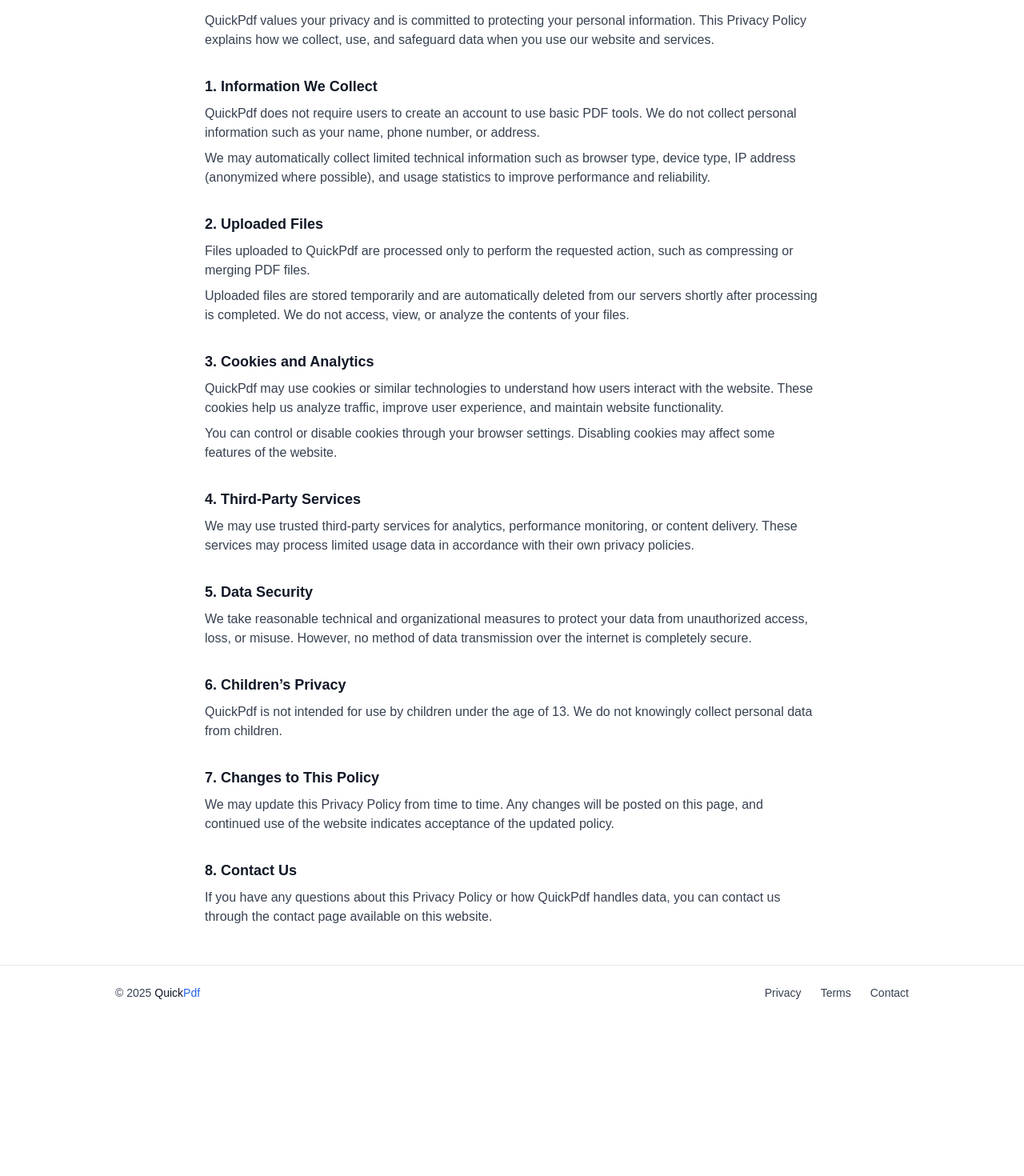
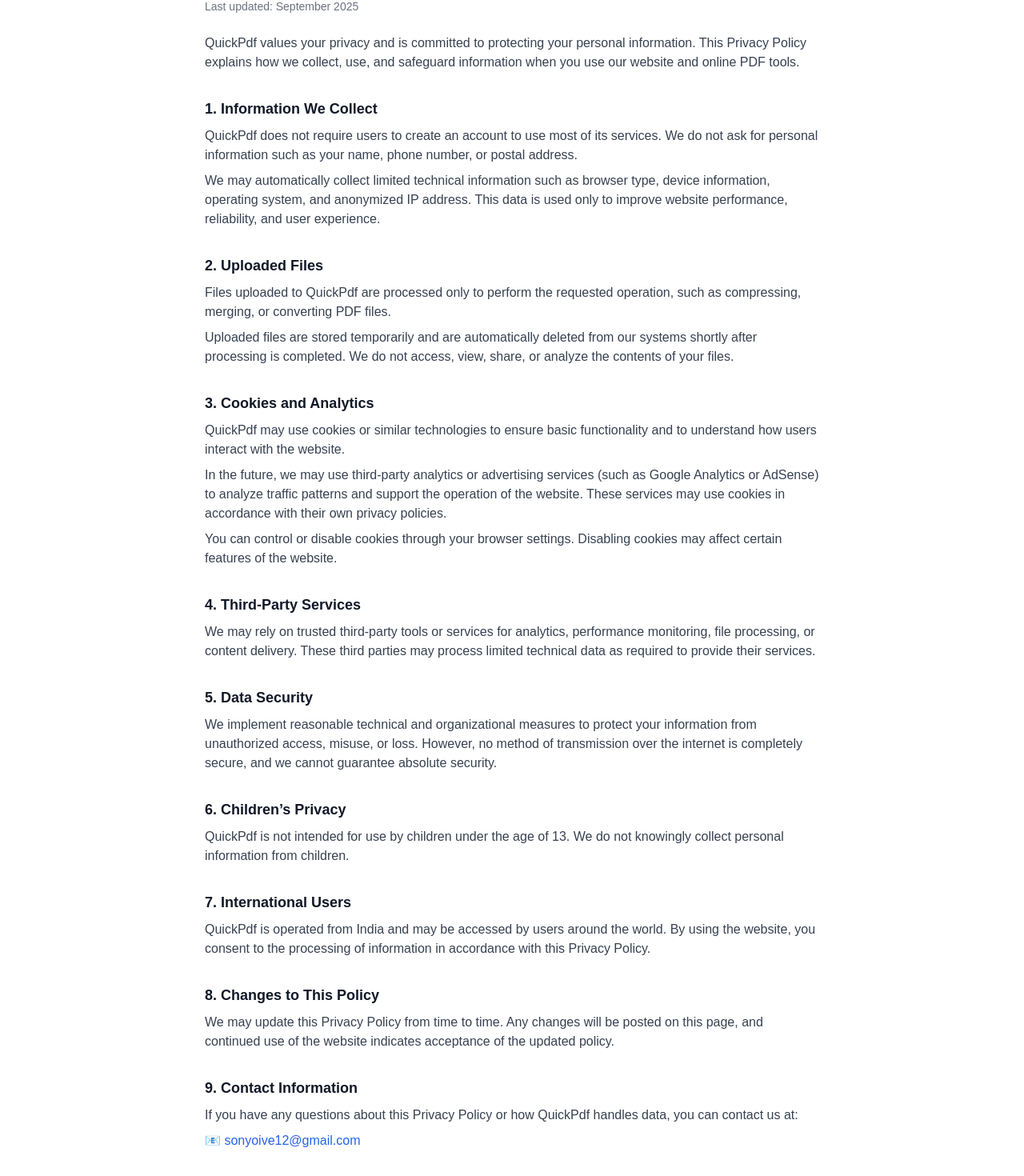
Before and after one commit to AshuY75/QuickPdf, a Next.js app: page /privacy-policy in a window 1280 px wide. Shown: the part 159-1629 px from the top of the page at 80% size. Before the commit the page ends 1434 px from the top, so only its background shows below. Built offline with nearby package versions, Linux system fonts and the light colour scheme; no server answers.

Commit message:
Replace Next.js demo homepage with QuickPDF tool cards

```diff
--- a/src/app/privacy-policy/page.tsx
+++ b/src/app/privacy-policy/page.tsx
@@ -14,88 +14,115 @@
 
       <main className="flex-1 px-4 sm:px-6 lg:px-8 py-12">
         <div className="max-w-3xl mx-auto">
-          <h1 className="text-2xl md:text-3xl font-bold text-[#111827] mb-6">
+          <h1 className="text-2xl md:text-3xl font-bold text-[#111827] mb-2">
             Privacy Policy
           </h1>
+
+          <p className="text-sm text-[#6B7280] mb-6">
+            Last updated: September 2025
+          </p>
 
           <p className="text-[#374151] mb-4">
             QuickPdf values your privacy and is committed to protecting your
             personal information. This Privacy Policy explains how we collect,
-            use, and safeguard data when you use our website and services.
+            use, and safeguard information when you use our website and online
+            PDF tools.
           </p>
 
+          {/* 1 */}
           <h2 className="text-lg font-semibold text-[#111827] mt-8 mb-2">
             1. Information We Collect
           </h2>
           <p className="text-[#374151]">
-            QuickPdf does not require users to create an account to use basic
-            PDF tools. We do not collect personal information such as your name,
-            phone number, or address.
+            QuickPdf does not require users to create an account to use most of
+            its services. We do not ask for personal information such as your
+            name, phone number, or postal address.
+          </p>
+          <p className="text-[#374151] mt-2">
+            We may automatically collect limited technical information such as
+            browser type, device information, operating system, and anonymized
+            IP address. This data is used only to improve website performance,
+            reliability, and user experience.
           </p>
 
-          <p className="text-[#374151] mt-2">
-            We may automatically collect limited technical information such as
-            browser type, device type, IP address (anonymized where possible),
-            and usage statistics to improve performance and reliability.
-          </p>
-
+          {/* 2 */}
           <h2 className="text-lg font-semibold text-[#111827] mt-8 mb-2">
             2. Uploaded Files
           </h2>
           <p className="text-[#374151]">
             Files uploaded to QuickPdf are processed only to perform the
-            requested action, such as compressing or merging PDF files.
+            requested operation, such as compressing, merging, or converting PDF
+            files.
+          </p>
+          <p className="text-[#374151] mt-2">
+            Uploaded files are stored temporarily and are automatically deleted
+            from our systems shortly after processing is completed. We do not
+            access, view, share, or analyze the contents of your files.
           </p>
 
-          <p className="text-[#374151] mt-2">
-            Uploaded files are stored temporarily and are automatically deleted
-            from our servers shortly after processing is completed. We do not
-            access, view, or analyze the contents of your files.
-          </p>
-
+          {/* 3 */}
           <h2 className="text-lg font-semibold text-[#111827] mt-8 mb-2">
             3. Cookies and Analytics
           </h2>
           <p className="text-[#374151]">
-            QuickPdf may use cookies or similar technologies to understand how
-            users interact with the website. These cookies help us analyze
-            traffic, improve user experience, and maintain website
-            functionality.
+            QuickPdf may use cookies or similar technologies to ensure basic
+            functionality and to understand how users interact with the website.
+          </p>
+          <p className="text-[#374151] mt-2">
+            In the future, we may use third-party analytics or advertising
+            services (such as Google Analytics or AdSense) to analyze traffic
+            patterns and support the operation of the website. These services
+            may use cookies in accordance with their own privacy policies.
+          </p>
+          <p className="text-[#374151] mt-2">
+            You can control or disable cookies through your browser settings.
+            Disabling cookies may affect certain features of the website.
           </p>
 
-          <p className="text-[#374151] mt-2">
-            You can control or disable cookies through your browser settings.
-            Disabling cookies may affect some features of the website.
-          </p>
-
+          {/* 4 */}
           <h2 className="text-lg font-semibold text-[#111827] mt-8 mb-2">
             4. Third-Party Services
           </h2>
           <p className="text-[#374151]">
-            We may use trusted third-party services for analytics, performance
-            monitoring, or content delivery. These services may process limited
-            usage data in accordance with their own privacy policies.
+            We may rely on trusted third-party tools or services for analytics,
+            performance monitoring, file processing, or content delivery. These
+            third parties may process limited technical data as required to
+            provide their services.
           </p>
 
+          {/* 5 */}
           <h2 className="text-lg font-semibold text-[#111827] mt-8 mb-2">
             5. Data Security
           </h2>
           <p className="text-[#374151]">
-            We take reasonable technical and organizational measures to protect
-            your data from unauthorized access, loss, or misuse. However, no
-            method of data transmission over the internet is completely secure.
+            We implement reasonable technical and organizational measures to
+            protect your information from unauthorized access, misuse, or loss.
+            However, no method of transmission over the internet is completely
+            secure, and we cannot guarantee absolute security.
           </p>
 
+          {/* 6 */}
           <h2 className="text-lg font-semibold text-[#111827] mt-8 mb-2">
             6. Children’s Privacy
           </h2>
           <p className="text-[#374151]">
             QuickPdf is not intended for use by children under the age of 13. We
-            do not knowingly collect personal data from children.
+            do not knowingly collect personal information from children.
           </p>
 
+          {/* 7 */}
           <h2 className="text-lg font-semibold text-[#111827] mt-8 mb-2">
-            7. Changes to This Policy
+            7. International Users
+          </h2>
+          <p className="text-[#374151]">
+            QuickPdf is operated from India and may be accessed by users around
+            the world. By using the website, you consent to the processing of
+            information in accordance with this Privacy Policy.
+          </p>
+
+          {/* 8 */}
+          <h2 className="text-lg font-semibold text-[#111827] mt-8 mb-2">
+            8. Changes to This Policy
           </h2>
           <p className="text-[#374151]">
             We may update this Privacy Policy from time to time. Any changes
@@ -103,13 +130,22 @@
             indicates acceptance of the updated policy.
           </p>
 
+          {/* 9 */}
           <h2 className="text-lg font-semibold text-[#111827] mt-8 mb-2">
-            8. Contact Us
+            9. Contact Information
           </h2>
           <p className="text-[#374151]">
             If you have any questions about this Privacy Policy or how QuickPdf
-            handles data, you can contact us through the contact page available
-            on this website.
+            handles data, you can contact us at:
+          </p>
+          <p className="text-[#374151] mt-2">
+            📧{" "}
+            <a
+              href="mailto:sonyoive12@gmail.com"
+              className="text-[#2563EB] hover:underline"
+            >
+              sonyoive12@gmail.com
+            </a>
           </p>
         </div>
       </main>
--- a/src/app/terms/page.tsx
+++ b/src/app/terms/page.tsx
@@ -14,110 +14,125 @@
 
       <main className="flex-1 px-4 sm:px-6 lg:px-8 py-12">
         <div className="max-w-3xl mx-auto">
-          <h1 className="text-2xl md:text-3xl font-bold text-[#111827] mb-6">
+          <h1 className="text-2xl md:text-3xl font-bold text-[#111827] mb-2">
             Terms of Service
           </h1>
 
-          <p className="text-[#374151] mb-4">
-            These Terms of Service govern your use of the QuickPdf website and
-            services. By accessing or using QuickPdf, you agree to be bound by
-            these terms. If you do not agree, please do not use the service.
+          <p className="text-sm text-[#6B7280] mb-6">
+            Last updated: September 2025
           </p>
 
-          {/* Use of Service */}
+          <p className="text-[#374151] mb-4">
+            These Terms of Service govern your access to and use of the QuickPdf
+            website and online PDF tools. By accessing or using QuickPdf, you
+            agree to be bound by these terms. If you do not agree, please do not
+            use the service.
+          </p>
+
+          {/* 1 */}
           <h2 className="text-lg font-semibold text-[#111827] mt-8 mb-2">
             1. Use of the Service
           </h2>
           <p className="text-[#374151]">
-            QuickPdf provides online tools to process PDF documents, such as
-            compressing or merging files. The service is intended for personal
-            and professional use only.
+            QuickPdf provides online tools for processing PDF documents,
+            including but not limited to compressing, merging, and converting
+            files. The service is intended for personal and professional use.
           </p>
           <p className="text-[#374151] mt-2">
             You agree not to misuse the service, attempt unauthorized access,
-            interfere with system performance, or use the service for any
-            unlawful activity.
+            interfere with system operations, or use the service for any
+            unlawful or prohibited activity.
           </p>
 
-          {/* File Responsibility */}
+          {/* 2 */}
           <h2 className="text-lg font-semibold text-[#111827] mt-8 mb-2">
             2. File Responsibility
           </h2>
           <p className="text-[#374151]">
-            You are solely responsible for the files you upload to QuickPdf.
-            This includes ensuring that you have the legal right to upload,
-            process, and download such files.
+            You are solely responsible for the files you upload, process, or
+            download using QuickPdf. This includes ensuring that you have the
+            legal right to use and process such files.
           </p>
           <p className="text-[#374151] mt-2">
             QuickPdf does not verify, monitor, or take responsibility for the
             content of uploaded files.
           </p>
 
-          {/* Temporary Processing */}
+          {/* 3 */}
           <h2 className="text-lg font-semibold text-[#111827] mt-8 mb-2">
             3. File Processing and Storage
           </h2>
           <p className="text-[#374151]">
             Uploaded files are processed temporarily to perform the requested
             operation. Files are not stored permanently and are automatically
-            removed after processing.
+            deleted after processing is completed.
           </p>
           <p className="text-[#374151] mt-2">
-            While we take reasonable measures to ensure secure processing, we
-            cannot guarantee absolute security of data transmitted over the
-            internet.
+            While we take reasonable measures to ensure secure processing, no
+            method of transmission over the internet is completely secure, and
+            we cannot guarantee absolute security.
           </p>
 
-          {/* Intellectual Property */}
+          {/* 4 */}
           <h2 className="text-lg font-semibold text-[#111827] mt-8 mb-2">
             4. Intellectual Property
           </h2>
           <p className="text-[#374151]">
-            All content, design elements, logos, and software used on QuickPdf
-            are the property of QuickPdf or its licensors and are protected by
-            applicable intellectual property laws.
+            All content, software, branding, logos, and design elements on
+            QuickPdf are the property of QuickPdf or its licensors and are
+            protected by applicable intellectual property laws.
           </p>
           <p className="text-[#374151] mt-2">
             You may not copy, modify, distribute, or reproduce any part of the
             website without prior written permission.
           </p>
 
-          {/* Service Availability */}
+          {/* 5 */}
           <h2 className="text-lg font-semibold text-[#111827] mt-8 mb-2">
             5. Service Availability
           </h2>
           <p className="text-[#374151]">
-            We strive to keep QuickPdf available and functional at all times,
-            but we do not guarantee uninterrupted or error-free operation.
+            We aim to keep QuickPdf available and functional, but we do not
+            guarantee uninterrupted or error-free operation.
           </p>
           <p className="text-[#374151] mt-2">
-            The service may be modified, suspended, or discontinued at any time
-            without prior notice.
+            The service may be updated, modified, suspended, or discontinued at
+            any time without prior notice.
           </p>
 
-          {/* Disclaimer */}
+          {/* 6 */}
           <h2 className="text-lg font-semibold text-[#111827] mt-8 mb-2">
             6. Disclaimer
           </h2>
           <p className="text-[#374151]">
             QuickPdf is provided on an “as is” and “as available” basis. We make
-            no warranties, expressed or implied, regarding the accuracy,
-            reliability, or suitability of the service for any purpose.
+            no warranties, express or implied, regarding the reliability,
+            accuracy, or suitability of the service for any purpose.
           </p>
 
-          {/* Limitation of Liability */}
+          {/* 7 */}
           <h2 className="text-lg font-semibold text-[#111827] mt-8 mb-2">
             7. Limitation of Liability
           </h2>
           <p className="text-[#374151]">
             To the maximum extent permitted by law, QuickPdf shall not be liable
             for any direct, indirect, incidental, or consequential damages
-            resulting from your use of or inability to use the service.
+            arising from your use of or inability to use the service.
           </p>
 
-          {/* Changes */}
+          {/* 8 */}
           <h2 className="text-lg font-semibold text-[#111827] mt-8 mb-2">
-            8. Changes to These Terms
+            8. International Use
+          </h2>
+          <p className="text-[#374151]">
+            QuickPdf is operated from India and may be accessed by users
+            worldwide. By using the service, you agree that your use is subject
+            to these Terms of Service regardless of your location.
+          </p>
+
+          {/* 9 */}
+          <h2 className="text-lg font-semibold text-[#111827] mt-8 mb-2">
+            9. Changes to These Terms
           </h2>
           <p className="text-[#374151]">
             We may update these Terms of Service from time to time. Any changes
@@ -125,13 +140,22 @@
             constitutes acceptance of the updated terms.
           </p>
 
-          {/* Contact */}
+          {/* 10 */}
           <h2 className="text-lg font-semibold text-[#111827] mt-8 mb-2">
-            9. Contact Information
+            10. Contact Information
           </h2>
           <p className="text-[#374151]">
-            If you have any questions about these Terms of Service, please
-            contact us through the contact page available on this website.
+            If you have any questions about these Terms of Service, you can
+            contact us at:
+          </p>
+          <p className="text-[#374151] mt-2">
+            📧{" "}
+            <a
+              href="mailto:sonyoive12@gmail.com"
+              className="text-[#2563EB] hover:underline"
+            >
+              sonyoive12@gmail.com
+            </a>
           </p>
         </div>
       </main>
```
Also changed, not shown: src/app/compress-pdf/page.tsx (+40 -10 lines), src/app/image-to-pdf/page.tsx (+40 -4 lines), src/app/page.tsx (+65 -61 lines), src/app/pdf-to-png/page.tsx (+40 -3 lines).
